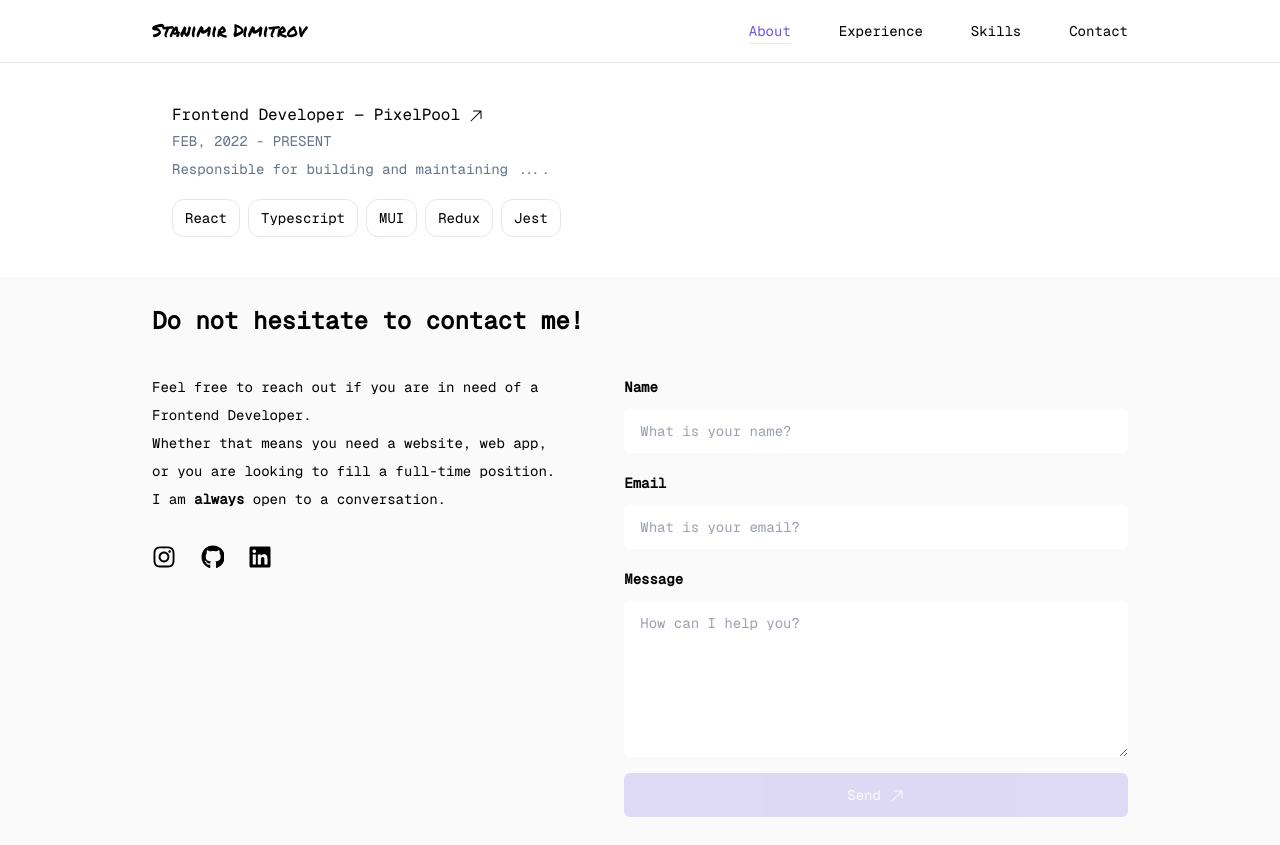
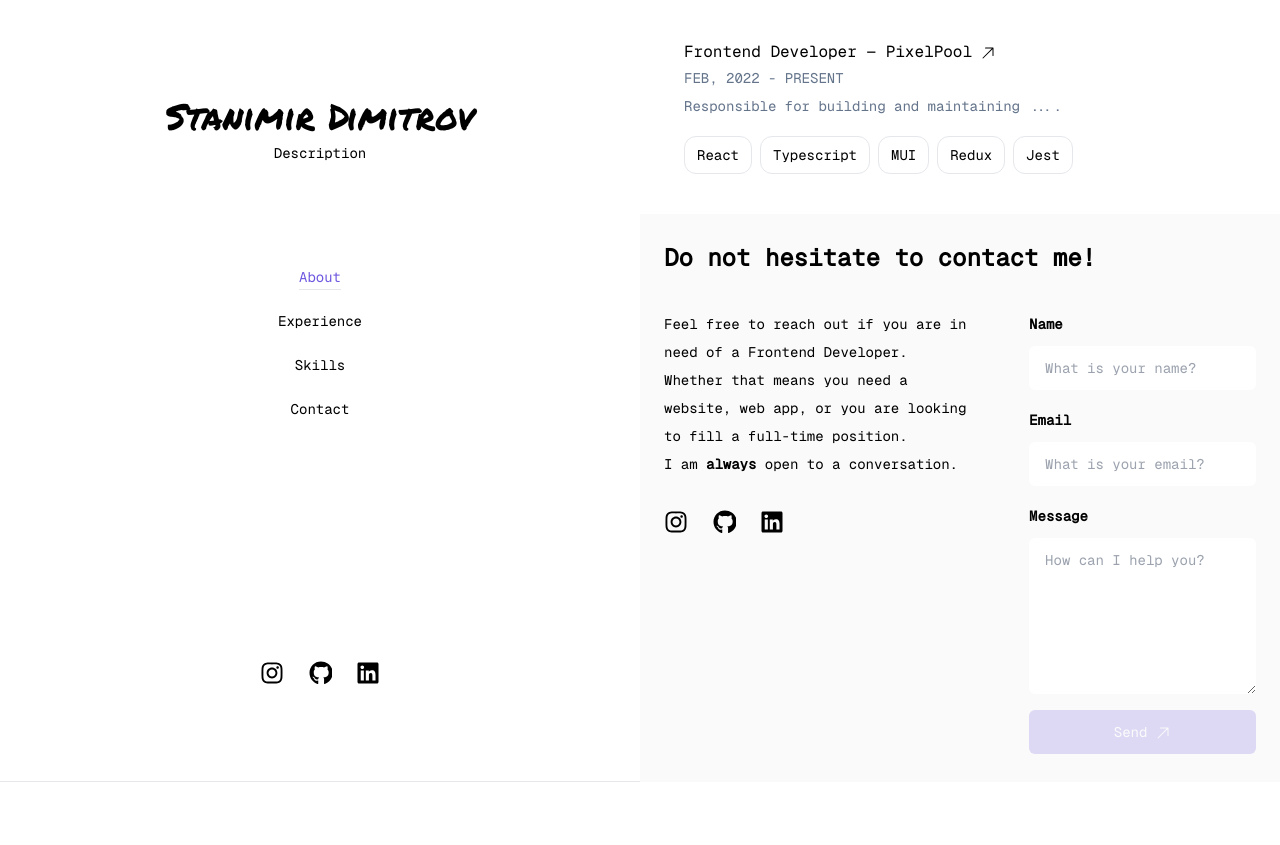
Before and after one commit to standimitrovv/portfolio-23, a React (Vite) app: page / in a window 1280 px wide. After the commit the page ends 800 px from the top, so only its background shows below. Built offline with nearby package versions, Linux system fonts and the light colour scheme; no server answers.

Commit message:
wip: create the new navbar

```diff
--- a/src/App.tsx
+++ b/src/App.tsx
@@ -2,7 +2,7 @@ import { ToastContainer } from 'react-toastify';
 import 'react-toastify/dist/ReactToastify.css';
 import { ContactSection } from './features/contact/ContactSection';
 import { ExperienceSection } from './features/experience/ExperienceSection';
-import { Navbar } from './features/navbar/Navbar';
+import { Navbarv2 } from './features/navbar/Navbarv2';
 import { MobileMenuProvider } from './features/navbar/state/MobileMenuProvider';
 import { useNotifications } from './hooks/UseNotifications';
 
@@ -10,17 +10,15 @@ export const App = () => {
   const { containerConfiguration } = useNotifications();
 
   return (
-    <main className='font-geistMono text-sm leading-7'>
+    <main className='font-geistMono text-sm leading-7 grid grid-cols-2 max-w-7xl m-auto'>
       <MobileMenuProvider>
-        <Navbar />
+        <Navbarv2 />
 
-        <main>
+        <div>
           <ExperienceSection />
-        </main>
 
-        <footer className='bg-[#fafafa]'>
           <ContactSection />
-        </footer>
+        </div>
 
         <ToastContainer {...containerConfiguration} />
       </MobileMenuProvider>
--- a/src/features/contact/ContactSection.tsx
+++ b/src/features/contact/ContactSection.tsx
@@ -4,7 +4,7 @@ import { ContactMessage } from './components/ContactMessage';
 
 export const ContactSection = () => {
   return (
-    <section id='contact' className='max-w-5xl py-7 px-6 mx-auto'>
+    <section id='contact' className='max-w-5xl py-7 px-6 mx-auto bg-[#fafafa]'>
       <h1 className='text-2xl font-bold mb-9'>
         Do not hesitate to contact me!
       </h1>
--- /dev/null
+++ b/src/features/navbar/Navbarv2.tsx
@@ -0,0 +1,87 @@
+import { useState } from 'react';
+import { SocialMediaLinks } from '../../components/SocialMediaLinks';
+import { Sections } from './Sections';
+
+export const Navbarv2: React.FunctionComponent = () => {
+  const [activeSection, setActiveSection] = useState<Sections>('About');
+
+  const handleTabClick = (section: Sections) => {
+    setActiveSection(section);
+  };
+
+  return (
+    <header className='border-b py-24 sticky top-0 max-h-screen flex flex-col justify-between items-center'>
+      <div>
+        <div className='text-center'>
+          <span className='font-permanentMarker text-4xl'>
+            Stanimir Dimitrov
+          </span>
+
+          <p>Description</p>
+        </div>
+
+        <ul className='flex flex-col gap-4 items-center mt-24'>
+          {renderSections({
+            onClick: handleTabClick,
+            addSelectedSectionStyles: (section: Sections) =>
+              `${activeSection === section ? `border-b text-activeText` : ''}`,
+          })}
+        </ul>
+      </div>
+
+      <SocialMediaLinks />
+    </header>
+  );
+};
+
+interface Section {
+  name: Sections;
+  href: Lowercase<Sections>;
+}
+
+const sections: Section[] = [
+  {
+    name: 'About',
+    href: 'about',
+  },
+  {
+    name: 'Experience',
+    href: 'experience',
+  },
+  {
+    name: 'Skills',
+    href: 'skills',
+  },
+  {
+    name: 'Contact',
+    href: 'contact',
+  },
+];
+
+interface Dependencies {
+  additionalStyles?: string;
+  addSelectedSectionStyles?: (section: Sections) => string;
+  onClick: (section: Sections) => void;
+}
+
+const renderSections = ({
+  onClick,
+  additionalStyles,
+  addSelectedSectionStyles,
+}: Dependencies) =>
+  sections.map((s, index) => (
+    <li
+      key={`${s.name}-${s.href}-${index}`}
+      className={`${additionalStyles} list-none`}
+      onClick={() => onClick(s.name)}
+    >
+      <a
+        href={`#${s.href}`}
+        className={`md:hover:text-activeText md:hover:border-b cursor-pointer py-1 ${addSelectedSectionStyles?.(
+          s.name
+        )}`}
+      >
+        <span>{s.name}</span>
+      </a>
+    </li>
+  ));
```
